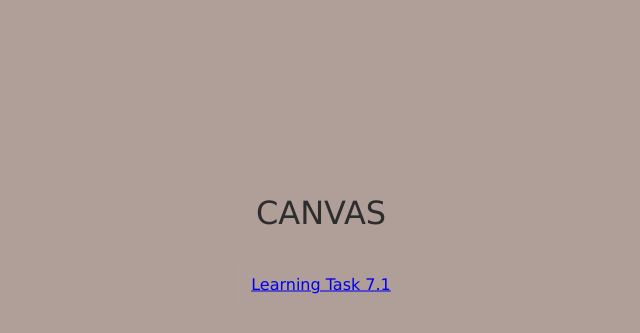
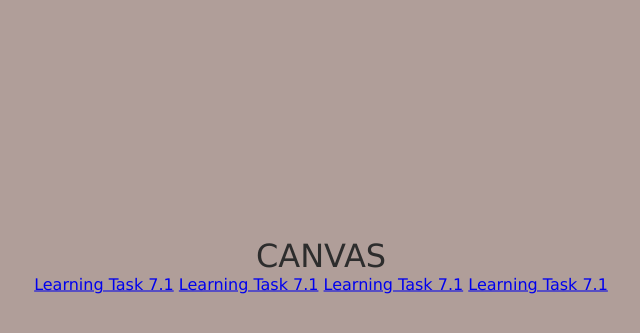
Before and after one commit to psalmenarle/idk, a PHP site: page /index.php?page=canvas in a window 1280 px wide. Shown: the part 175-508 px from the top of the page, without its empty margins (319-959 px from the left). Run offline with PHP 8.4, Linux system fonts and the light colour scheme.

Commit message:
Update canvas.php

```diff
--- a/canvas.php
+++ b/canvas.php
@@ -1,2 +1,5 @@
 <h1> Canvas </h1>
-<div class="button"><a href = "7.1/index.php"><span>Learning Task 7.1</span></a></div>
+<a class="link" href="7.1/index.php">Learning Task 7.1</a>
+<a class="link" href="7.1/index.php">Learning Task 7.1</a>
+<a class="link" href="7.1/index.php">Learning Task 7.1</a>
+<a class="link" href="7.1/index.php">Learning Task 7.1</a>
```
